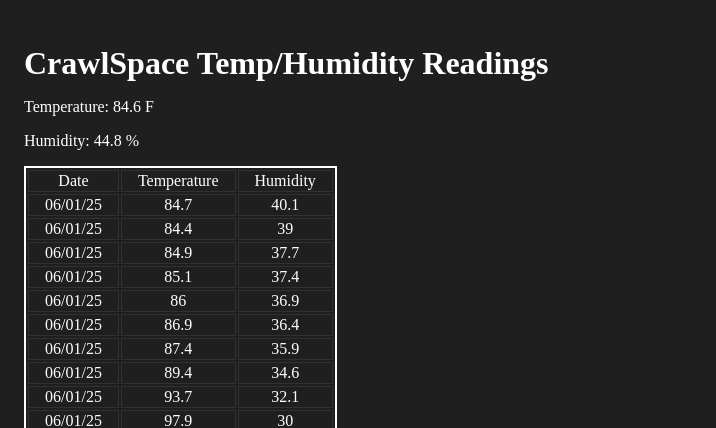
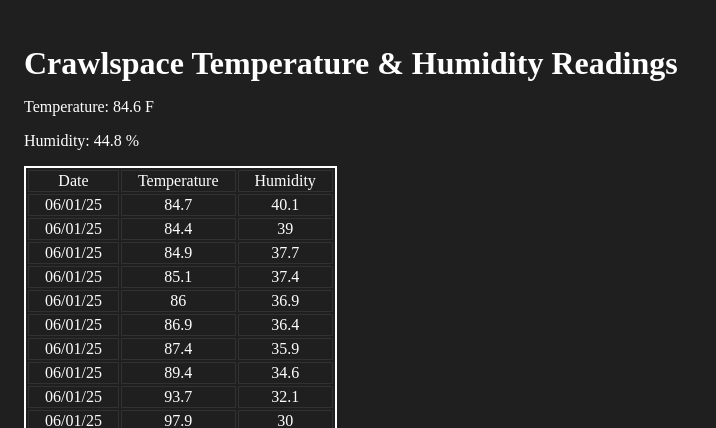
Before and after one commit to K-Zimny/Pi-dht, a Flask app: page / in a window 1280 px wide. Shown: the top 428 px of the page, without its empty margins (0-716 px from the left). Run offline with Flask 3, Linux system fonts and the light colour scheme; data comes from the database, SQL or seed files in the repository.

Commit message:
Updates template name and minor cleanup in title

```diff
--- a/app.py
+++ b/app.py
@@ -26,4 +26,4 @@ def web_app():
     history = cur.execute("SELECT currentdate, temperature, humidity FROM dhtreadings").fetchall()
     latest = cur.execute("SELECT temperature, humidity FROM dhtreadings ORDER BY id DESC LIMIT 1").fetchone()
 
-    return render_template("base.html", history=history, latest=latest)
+    return render_template("index.html", history=history, latest=latest)
--- a/templates/base.html
+++ b/templates/index.html
@@ -1,7 +1,7 @@
 <!DOCTYPE html>
 <html lang="en">
 	<head>
-		<title>CrawlSpace Temp/Humidity Readings</title>
+		<title>Crawlspace Temp/Humidity Readings</title>
 
 		<style>
 			body {
@@ -25,7 +25,7 @@
 		</style>
 	</head>
 	<body>
-		<h1>CrawlSpace Temp/Humidity Readings</h1>
+		<h1>Crawlspace Temperature & Humidity Readings</h1>
 		<div>
 			{% set temp = latest[0] %}
 			{% set hum = latest[1] %}
```
